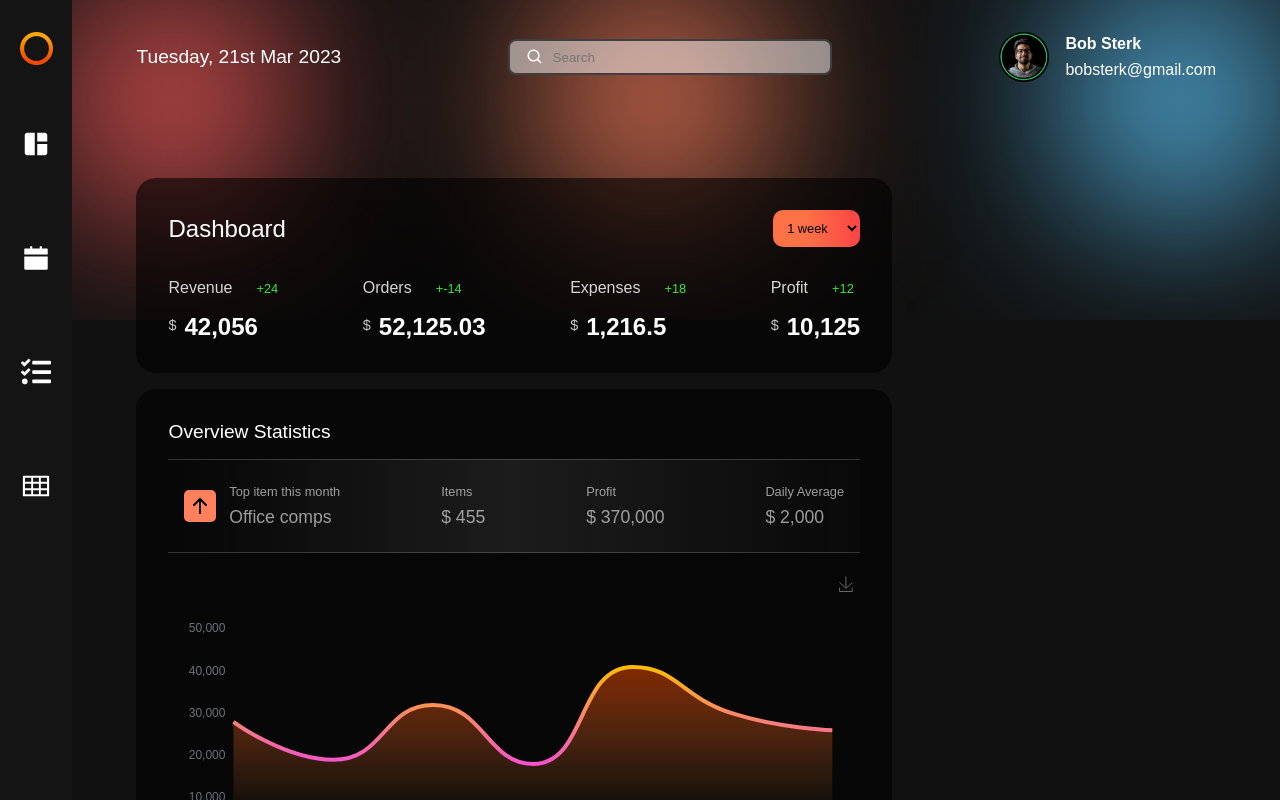
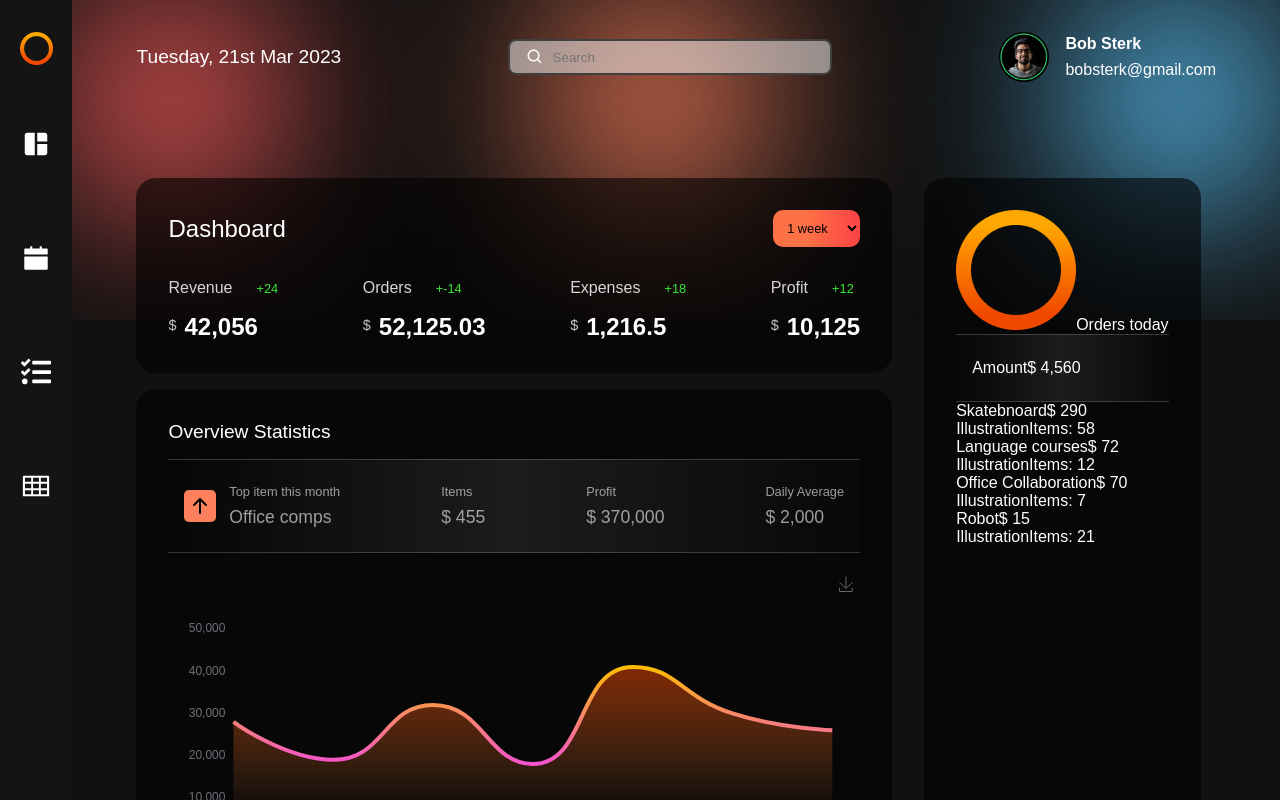
Before and after one commit to JarekCh/admin_dashboard, a React (Vite) app: page /dashboard in a window 1280 px wide. Built offline with nearby package versions, Linux system fonts and the light colour scheme.

Commit message:
add Orders html and jsx

```diff
--- a/src/components/Orders/Orders.jsx
+++ b/src/components/Orders/Orders.jsx
@@ -1,4 +1,5 @@
 import css from './Orders.module.css';
+import { groupNumber, ordersData } from '../../data';
 
 const Orders = () => {
   return (
@@ -12,6 +13,21 @@ const Orders = () => {
         <span>Amount</span>
         <span>$ {groupNumber(4560)}</span>
       </div>
+
+      <div className={css.orders}>
+        {ordersData.map((order, index) => (
+          <div key={index} className={css.order}>
+            <div>
+              <span>{order.name}</span>
+              <span>$ {order.change}</span>
+            </div>
+            <div>
+              <span>{order.type}</span>
+              <span>Items: {order.items}</span>
+            </div>
+          </div>
+        ))}
+      </div>
     </div>
   );
 };
--- a/src/pages/Dashboard/Dashboard.jsx
+++ b/src/pages/Dashboard/Dashboard.jsx
@@ -39,7 +39,7 @@ const Dashboard = () => {
       </div>
 
       {/* right side  */}
-      <div className={css.orders}>{/* <Orders /> */}</div>
+      <Orders />
     </div>
   );
 };
```
